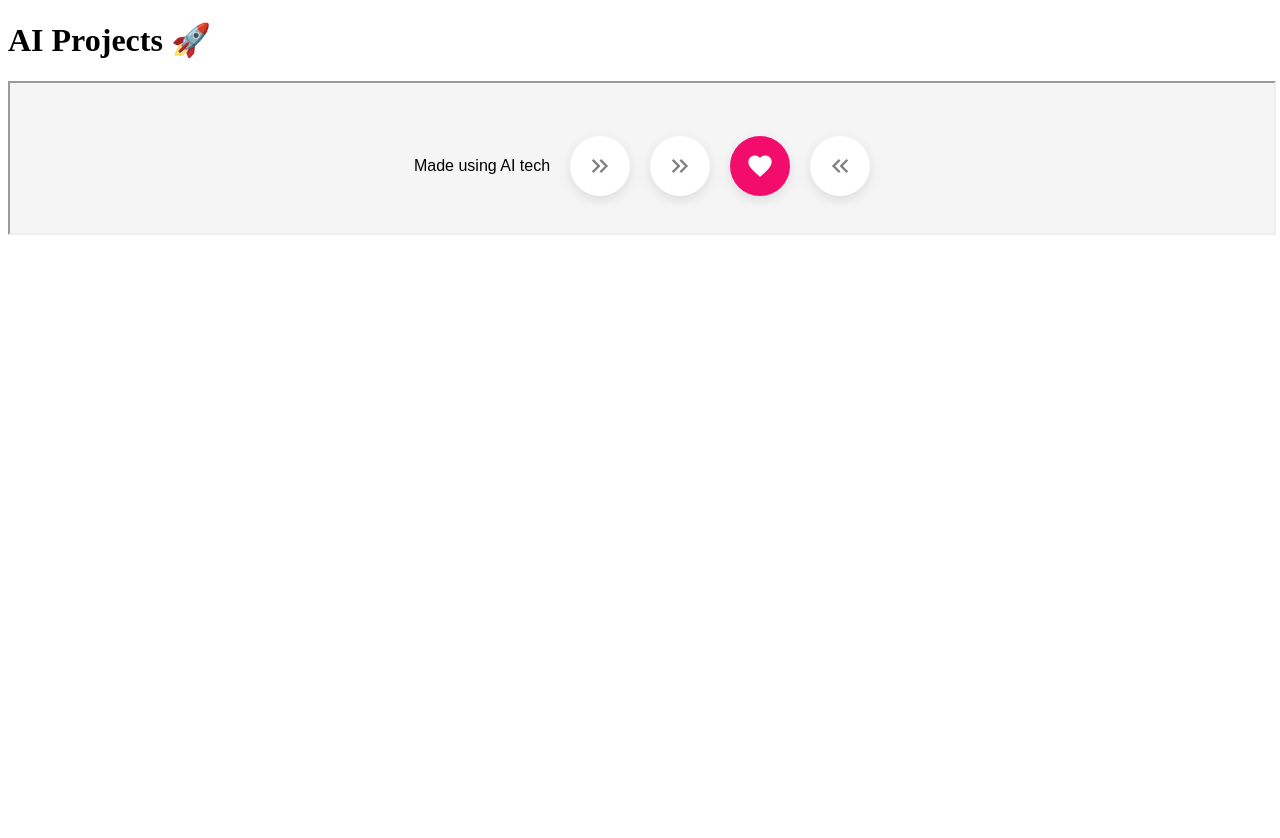
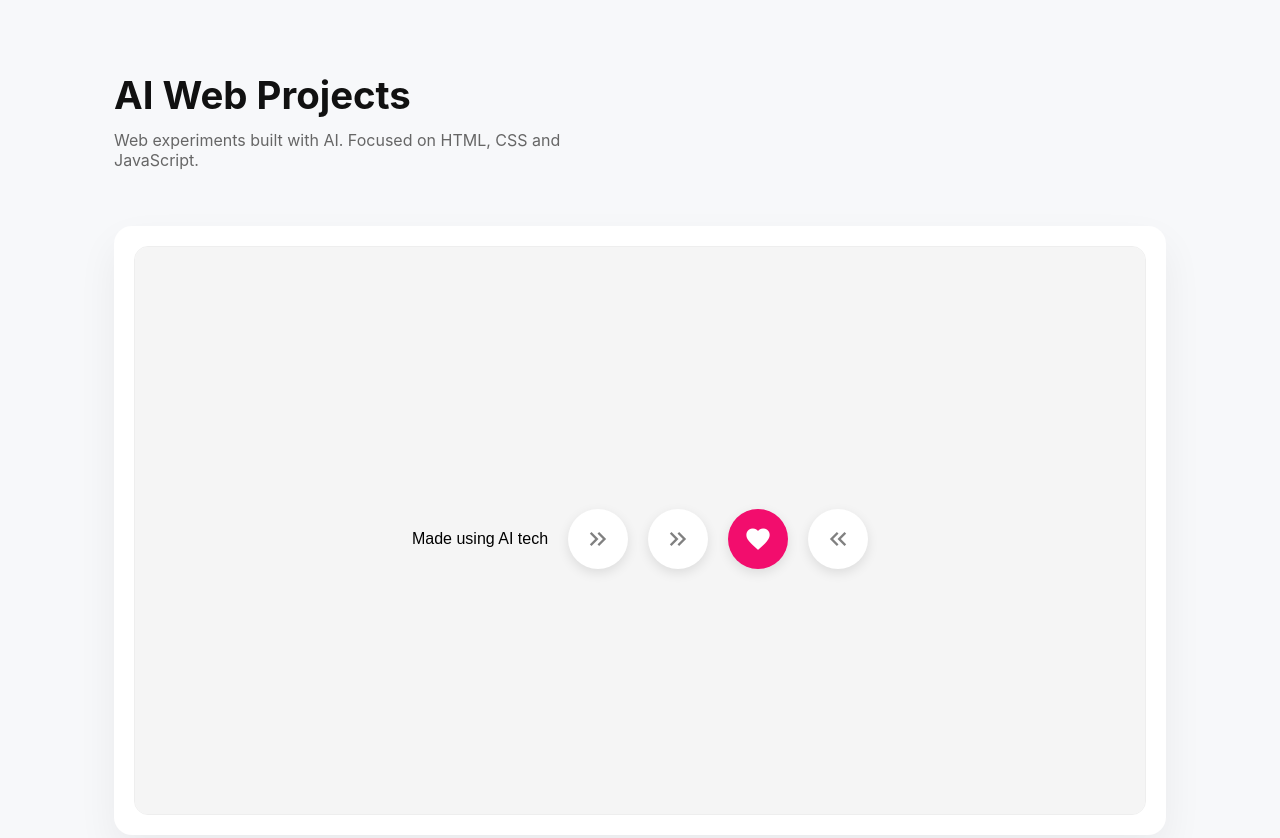
Before and after one commit to yubi-say/yubi-say.github.io, a plain HTML site: page index.html in a window 1280 px wide. Before the commit the page ends 800 px from the top, so only its background shows below. Drawn offline with Linux system fonts and the light colour scheme.

Commit message:
Revise title and enhance header in index.html
Updated the title and added a header section with a description of the AI web projects.

```diff
--- a/index.html
+++ b/index.html
@@ -2,17 +2,38 @@
 <html lang="en">
 <head>
   <meta charset="UTF-8">
-  <title>Yubi Say – Web Projects</title>
+  <title>AI Web Projects – Yubi Say</title>
+  <meta name="viewport" content="width=device-width, initial-scale=1.0">
+
+  <link rel="stylesheet" href="css/projects.css">
 </head>
+
 <body>
-  <h1>AI Projects 🚀</h1>
 
-  <iframe src="projects/buttonflow/"
-        width="100%"
-        style="">
-</iframe>
+  <header class="page-header">
+    <h1>AI Web Projects</h1>
+    <p>
+      Web experiments built with AI.
+      Focused on HTML, CSS and JavaScript.
+    </p>
+  </header>
 
+  <main class="projects">
 
+    <!-- PROJECT -->
+    <section class="project-card">
+      <div class="project-preview">
+        <iframe
+          src="projects/buttonflow/"
+          loading="lazy"
+          title="Button Flow">
+        </iframe>
+      </div>
+    </section>
+
+    <!-- DUPLICAR PARA NUEVOS PROYECTOS -->
+
+  </main>
 
 </body>
 </html>
```
